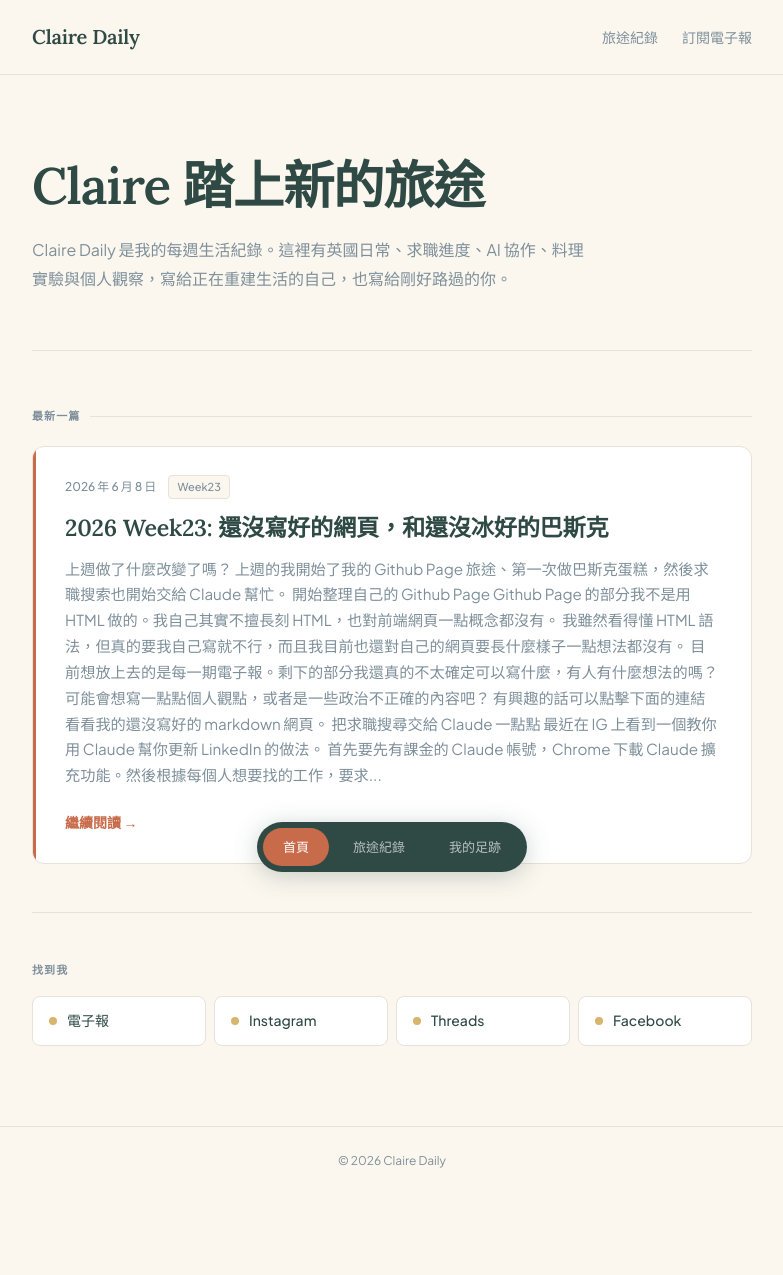
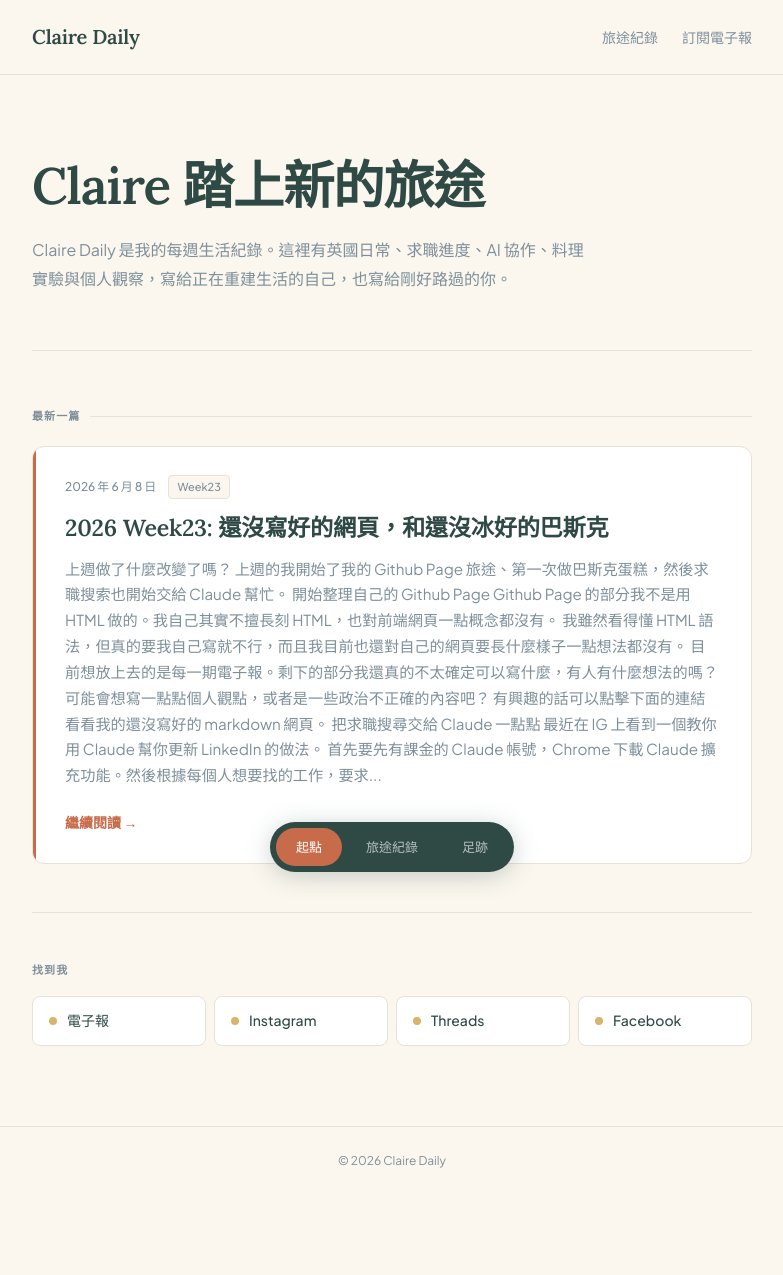
Before and after one commit to clairedaily8613/clairedaily8613.github.io, a Jekyll site: the page built from index.md, in a window 1280 px wide. Shown: the whole page, without its empty margins (248-1031 px from the left). Built offline with Jekyll 4.4.1, drawn with Linux system fonts in a browser that asks for light colours.

Commit message:
更新底部膠囊文字：首頁→起點、分類→足跡
Co-Authored-By: Claude Sonnet 4.6 <noreply@anthropic.com>

```diff
--- a/_layouts/default.html
+++ b/_layouts/default.html
@@ -24,9 +24,9 @@
   </main>
 
   <nav class="float-nav">
-    <a href="{{ '/' | relative_url }}" class="float-nav-item {% if page.url == '/' %}active{% endif %}">首頁</a>
+    <a href="{{ '/' | relative_url }}" class="float-nav-item {% if page.url == '/' %}active{% endif %}">起點</a>
     <a href="{{ '/archive' | relative_url }}" class="float-nav-item {% if page.url contains 'archive' %}active{% endif %}">旅途紀錄</a>
-    <a href="{{ '/categories' | relative_url }}" class="float-nav-item {% if page.url contains 'categories' %}active{% endif %}">我的足跡</a>
+    <a href="{{ '/categories' | relative_url }}" class="float-nav-item {% if page.url contains 'categories' %}active{% endif %}">足跡</a>
   </nav>
 
   <footer class="site-footer">
```
Also changed, not shown: categories.md (+1 -1 lines).
